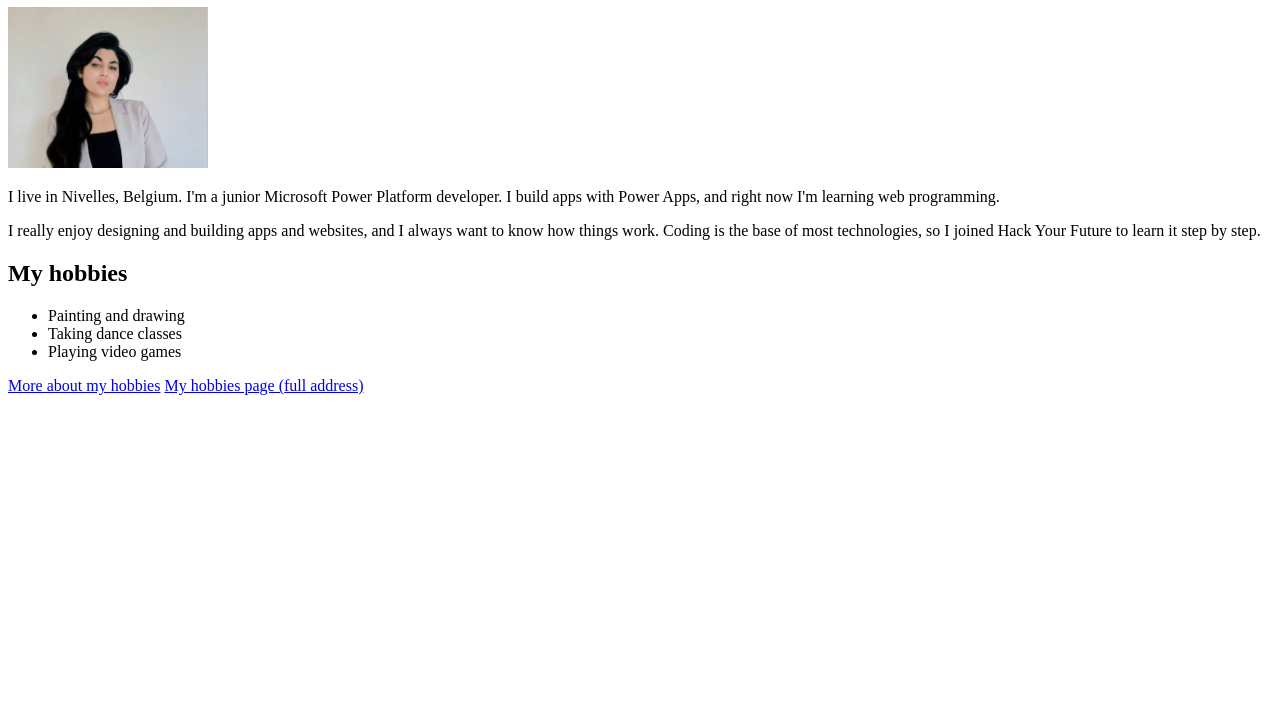
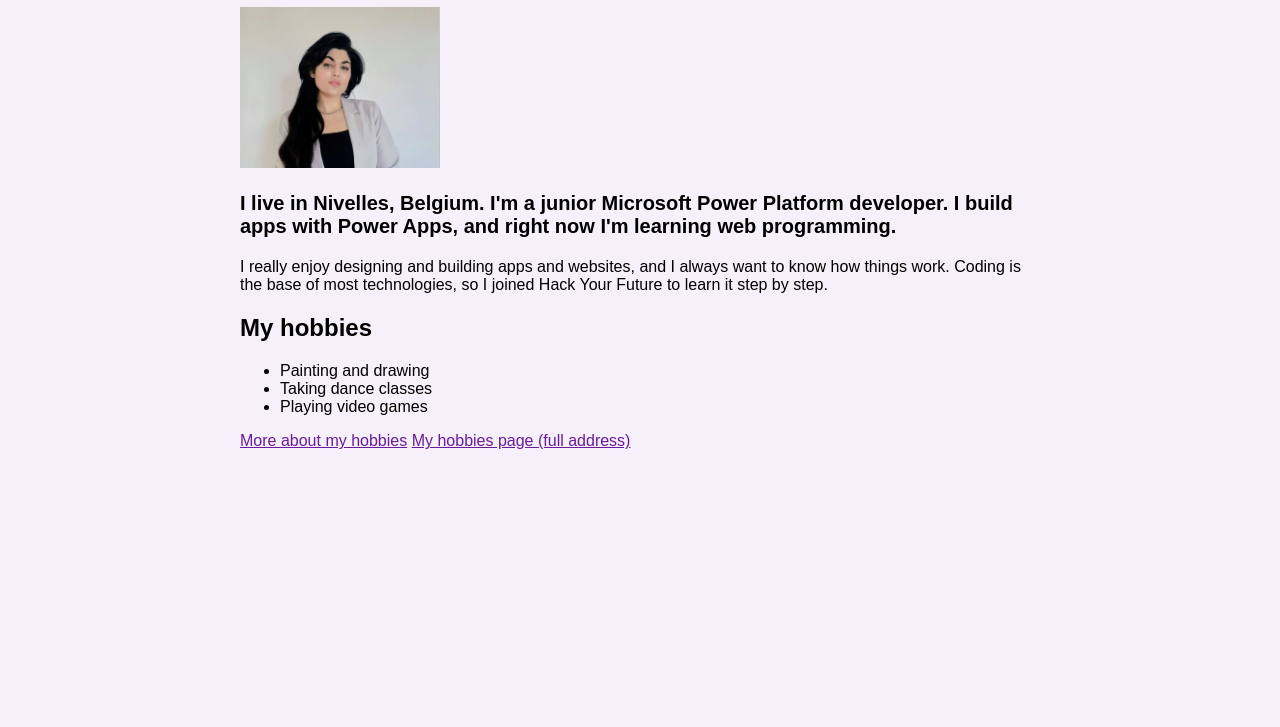
Before and after one commit to leilaaskari-hub/about-me, a plain HTML site: page index.html in a window 1280 px wide. Shown: the part 73-800 px from the top of the page. Drawn offline with Linux system fonts and the light colour scheme.

Commit message:
Style the page

```diff
--- a/index.html
+++ b/index.html
@@ -1,11 +1,12 @@
 <!DOCTYPE html>
 <html lang="en">
 <head><meta charset="UTF-8">
+<link rel="stylesheet" href="style.css">
 <title>Leila's page</title></head>
 <body>
     <main>
     <h1>Hi, I'm Leila</h1><img src="images/photo.jpg" alt="photo of Leila" width="200">
-    <p>I live in Nivelles, Belgium. I'm a junior Microsoft Power Platform developer. I build apps with Power Apps, and right now I'm learning web programming.</p>
+    <p class="intro">I live in Nivelles, Belgium. I'm a junior Microsoft Power Platform developer. I build apps with Power Apps, and right now I'm learning web programming.</p>
     <p>I really enjoy designing and building apps and websites, and I always want to know how things work. Coding is the base of most technologies, so I joined Hack Your Future to learn it step by step.</p>
     <h2>My hobbies</h2>
 <ul>
--- /dev/null
+++ b/style.css
@@ -0,0 +1,17 @@
+body {
+    font-family: Arial, sans-serif;
+    background-color: #f5f0fa;
+    max-width: 800px;
+    margin: 0 auto;
+}
+
+a {
+    color: #6a1b9a;
+}
+
+a:hover {
+    color: #e91e63;
+}
+.intro {font-size: 20px;
+        font-weight: bold;
+    }
```
Also changed, not shown: pages/hobbies.html (+1 -0 lines).
